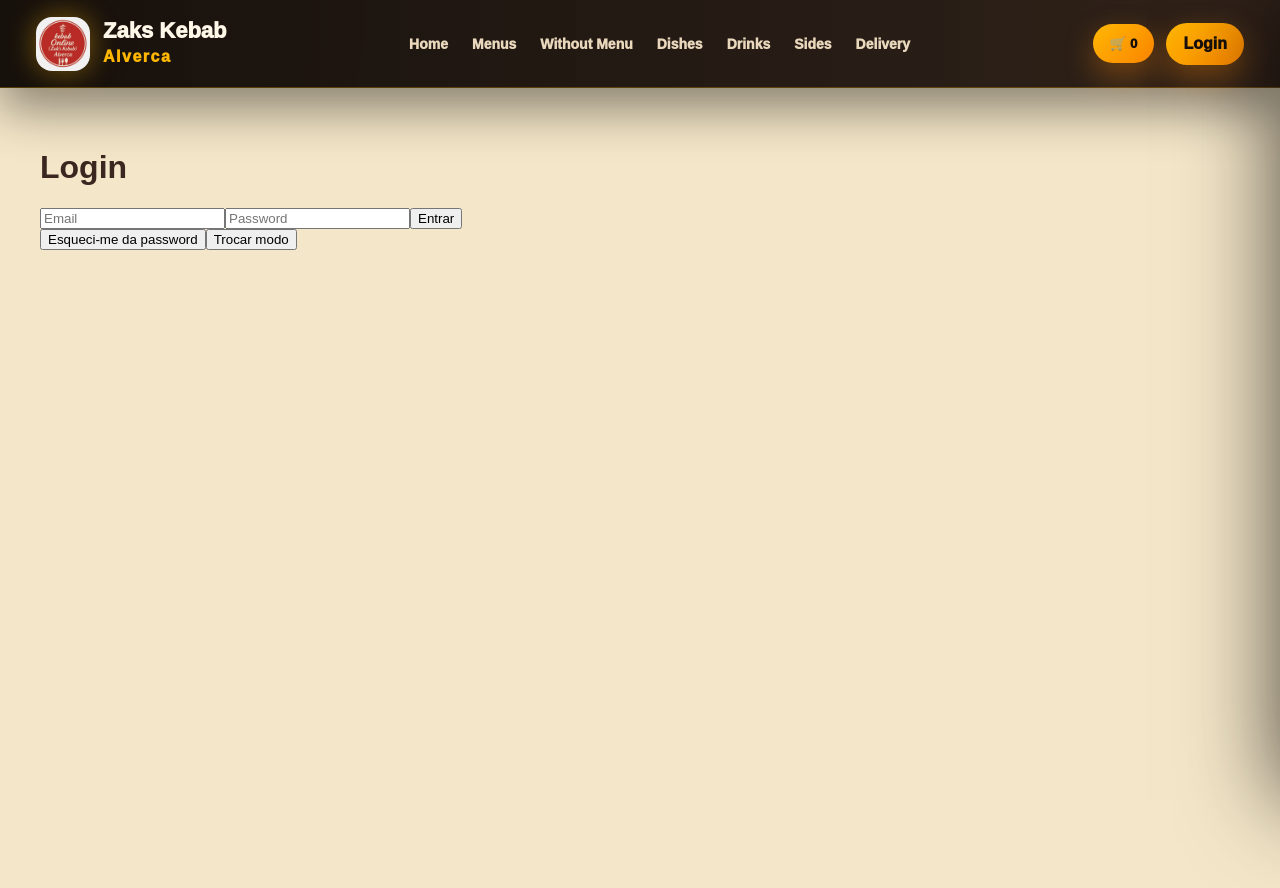
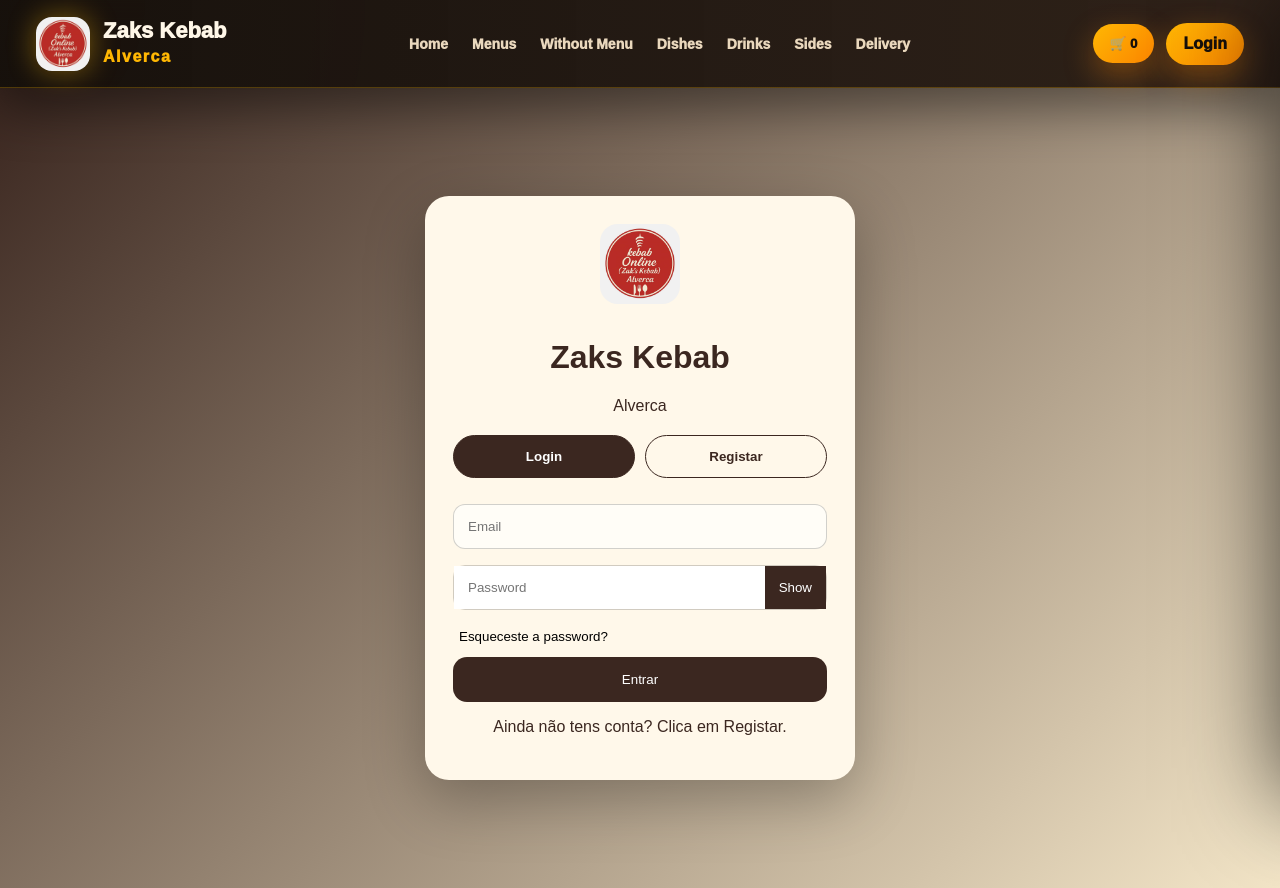
Before and after one commit to Abdulmuqeet2006/zaks-kebab, a React (Vite) app: page /login in a window 1280 px wide. Before the commit the page ends 800 px from the top, so only its background shows below. Built offline with nearby package versions, Linux system fonts and the light colour scheme; no server answers.

Commit message:
fix login redirect keep design

```diff
--- a/src/pages/Login.jsx
+++ b/src/pages/Login.jsx
@@ -25,11 +25,25 @@
     setForm({ ...form, [e.target.name]: e.target.value });
   }
 
+  function isStrongPassword(password) {
+    return (
+      password.length >= 8 &&
+      /[A-Z]/.test(password) &&
+      /[a-z]/.test(password) &&
+      /[0-9]/.test(password)
+    );
+  }
+
   async function handleSubmit(e) {
     e.preventDefault();
     setMessage("");
 
     if (mode === "login") {
+      if (!form.email || !form.password) {
+        alert("Preenche email e password.");
+        return;
+      }
+
       const result = await login(form.email, form.password);
 
       if (!result.success) {
@@ -37,12 +51,24 @@
         return;
       }
 
-      // 🔥 AQUI É A MÁGICA
+      // 🔥 REDIRECT INTELIGENTE
       navigate(from, { replace: true });
       return;
     }
 
     if (mode === "register") {
+      if (!form.name || !form.email || !form.password) {
+        alert("Preenche nome, email e password.");
+        return;
+      }
+
+      if (!isStrongPassword(form.password)) {
+        alert(
+          "A password deve ter pelo menos 8 caracteres, uma letra maiúscula, uma minúscula e um número."
+        );
+        return;
+      }
+
       const result = await register(form.name, form.email, form.password);
 
       if (!result.success) {
@@ -50,8 +76,13 @@
         return;
       }
 
-      setMessage("Conta criada! Agora faz login.");
+      setMessage("Conta criada! Verifica o teu email e depois faz login.");
       setMode("login");
+      setForm({
+        name: "",
+        email: form.email,
+        password: "",
+      });
     }
   }
 
@@ -63,63 +94,126 @@
 
     try {
       await sendPasswordResetEmail(auth, form.email);
-      setMessage("Email enviado.");
-    } catch {
-      alert("Erro ao enviar email.");
+      setMessage(
+        "Email para recuperar password enviado. Verifica a tua caixa de entrada ou spam."
+      );
+    } catch (error) {
+      alert("Não foi possível enviar o email.");
     }
   }
 
   return (
-    <div style={{ padding: 40 }}>
-      <h1>{mode === "login" ? "Login" : "Registar"}</h1>
+    <div style={styles.page}>
+      <div style={styles.card}>
+        <div style={styles.logoBox}>
+          <img src="/images/logo.png" alt="Zaks Kebab" style={styles.logo} />
+          <h1>Zaks Kebab</h1>
+          <p>Alverca</p>
+        </div>
 
-      {message && <p>{message}</p>}
+        <div style={styles.tabs}>
+          <button
+            type="button"
+            onClick={() => {
+              setMode("login");
+              setMessage("");
+            }}
+            style={{
+              ...styles.tab,
+              background: mode === "login" ? "#3b2720" : "#fff8ea",
+              color: mode === "login" ? "white" : "#3b2720",
+            }}
+          >
+            Login
+          </button>
+
+          <button
+            type="button"
+            onClick={() => {
+              setMode("register");
+              setMessage("");
+            }}
+            style={{
+              ...styles.tab,
+              background: mode === "register" ? "#3b2720" : "#fff8ea",
+              color: mode === "register" ? "white" : "#3b2720",
+            }}
+          >
+            Registar
+          </button>
+        </div>
+
+        {message && <p style={styles.success}>{message}</p>}
 
         <form onSubmit={handleSubmit}>
           {mode === "register" && (
             <input
+              style={styles.input}
               name="name"
-            placeholder="Nome"
+              placeholder="Nome completo"
               value={form.name}
               onChange={handleChange}
             />
           )}
 
           <input
+            style={styles.input}
             name="email"
+            type="email"
             placeholder="Email"
             value={form.email}
             onChange={handleChange}
           />
 
+          <div style={styles.passwordBox}>
             <input
+              style={styles.passwordInput}
+              name="password"
               type={showPassword ? "text" : "password"}
-          name="password"
               placeholder="Password"
               value={form.password}
               onChange={handleChange}
             />
 
-        <button type="submit">
+            <button
+              type="button"
+              style={styles.showButton}
+              onClick={() => setShowPassword(!showPassword)}
+            >
+              {showPassword ? "Hide" : "Show"}
+            </button>
+          </div>
+
+          {mode === "register" && (
+            <p style={styles.passwordHelp}>
+              Password forte: mínimo 8 caracteres, 1 maiúscula, 1 minúscula e 1 número.
+            </p>
+          )}
+
+          {mode === "login" && (
+            <button
+              type="button"
+              onClick={handleForgotPassword}
+              style={styles.forgotButton}
+            >
+              Esqueceste a password?
+            </button>
+          )}
+
+          <button style={styles.mainButton}>
             {mode === "login" ? "Entrar" : "Criar conta"}
           </button>
         </form>
 
-      {mode === "login" && (
-        <button onClick={handleForgotPassword}>
-          Esqueci-me da password
-        </button>
-      )}
-
-      <button
-        onClick={() => setMode(mode === "login" ? "register" : "login")}
-      >
-        Trocar modo
-      </button>
+        <p style={styles.note}>
+          {mode === "login"
+            ? "Ainda não tens conta? Clica em Registar."
+            : "Já tens conta? Clica em Login."}
+        </p>
+      </div>
     </div>
   );
 }
-
 
 const styles = {
   page: {
@@ -169,73 +263,47 @@
     borderRadius: "12px",
     border: "1px solid rgba(0,0,0,0.18)",
     background: "#fffdf7",
-    boxSizing: "border-box",
-    fontSize: "15px",
   },
   passwordBox: {
     display: "flex",
-    alignItems: "center",
-    background: "#fffdf7",
     border: "1px solid rgba(0,0,0,0.18)",
     borderRadius: "12px",
     margin: "8px 0",
-    overflow: "hidden",
   },
   passwordInput: {
     flex: 1,
     padding: "14px",
     border: "none",
-    background: "transparent",
-    fontSize: "15px",
-    outline: "none",
   },
   showButton: {
     padding: "14px",
-    border: "none",
     background: "#3b2720",
     color: "white",
-    fontWeight: "900",
-    cursor: "pointer",
-  },
-  passwordHelp: {
-    fontSize: "13px",
-    color: "#6b4d42",
-    fontWeight: "700",
-    margin: "6px 0",
-  },
-  forgotButton: {
-    background: "transparent",
     border: "none",
-    color: "#3b2720",
-    fontWeight: "900",
-    cursor: "pointer",
-    margin: "6px 0 10px",
-    padding: 0,
-  },
-  success: {
-    background: "#e9f8df",
-    padding: "12px",
-    borderRadius: "12px",
-    fontWeight: "800",
-    color: "#2e7d32",
   },
   mainButton: {
     width: "100%",
     padding: "15px",
-    marginTop: "12px",
     background: "#3b2720",
     color: "white",
+    borderRadius: "14px",
     border: "none",
-    borderRadius: "14px",
-    fontWeight: "900",
-    fontSize: "16px",
+    marginTop: "12px",
+  },
+  success: {
+    background: "#e9f8df",
+    padding: "10px",
+    borderRadius: "10px",
+  },
+  forgotButton: {
+    background: "none",
+    border: "none",
+    marginTop: "10px",
     cursor: "pointer",
   },
   note: {
     textAlign: "center",
     marginTop: "16px",
-    color: "#6b4d42",
-    fontWeight: "700",
   },
 };
 
```
Lines whose indentation alone changed are shown as unchanged.
